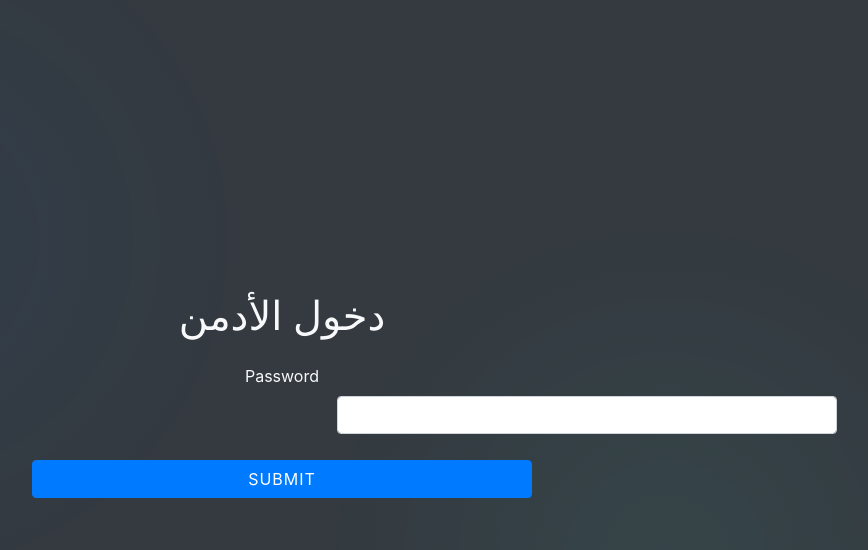
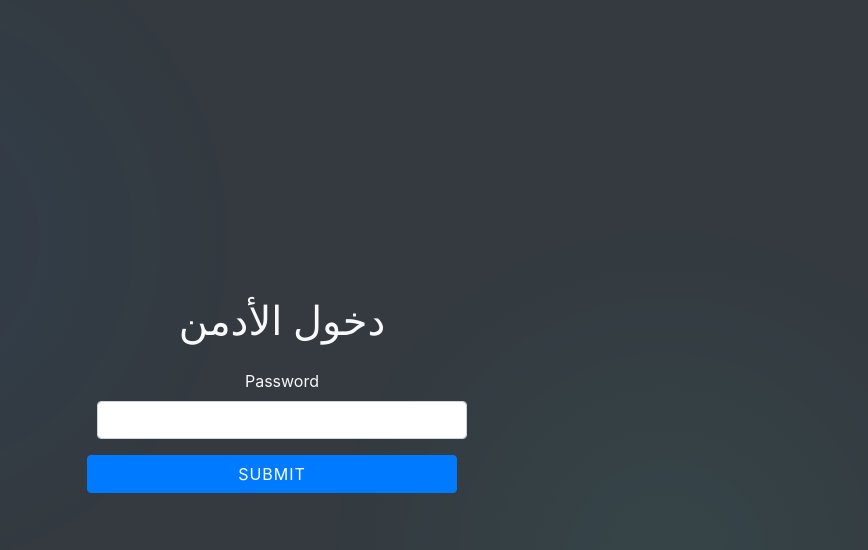
Before and after one commit to NBAYrtyujkil/ctf, a Flask app: template templates/admin_login.html in a window 1280 px wide. Shown: the top 550 px of the page, without its empty margins (358-1226 px from the left). Run offline with Flask 3, Linux system fonts and the light colour scheme; the template is opened without the code that fills it, so the values that code supplies are empty, except form fields; form fields are guessed from the names that the template uses; some libraries are stand-ins or nearby versions.

Commit message:
Update admin_login.html

```diff
--- a/templates/admin_login.html
+++ b/templates/admin_login.html
@@ -8,15 +8,15 @@
 </head>
 <body class="bg-dark text-light">
 
-<div class="container py-5">
-    <h1 class="mb-4">دخول الأدمن</h1>
+<div class="container py-5" style="max-width: 400px;">
+    <h1 class="mb-4 text-center">دخول الأدمن</h1>
 
     {% with messages = get_flashed_messages(with_categories=true) %}
       {% if messages %}
         {% for category, message in messages %}
           <div class="alert alert-{{ category }} alert-dismissible fade show" role="alert">
             {{ message }}
-            <button type="button" class="close" data-dismiss="alert" aria-label="Close">
+            <button type="button" class="close" data-dismiss="alert" aria-label="إغلاق">
               <span aria-hidden="true">&times;</span>
             </button>
           </div>
@@ -32,11 +32,11 @@
             {{ form.password(class="form-control") }}
         </div>
 
-        {{ form.submit(class="btn btn-primary") }}
+        {{ form.submit(class="btn btn-primary btn-block") }}
     </form>
 </div>
 
-<script src="https://code.jquery.com/jquery-3.6.0.min.js"></script>
-<script src="https://cdn.jsdelivr.net/npm/bootstrap@4.6.2/dist/js/bootstrap.bundle.min.js"></script>
+<script src="https://code.jquery.com/jquery-3.6.0.min.js" crossorigin="anonymous"></script>
+<script src="https://cdn.jsdelivr.net/npm/bootstrap@4.6.2/dist/js/bootstrap.bundle.min.js" crossorigin="anonymous"></script>
 </body>
 </html>
```
